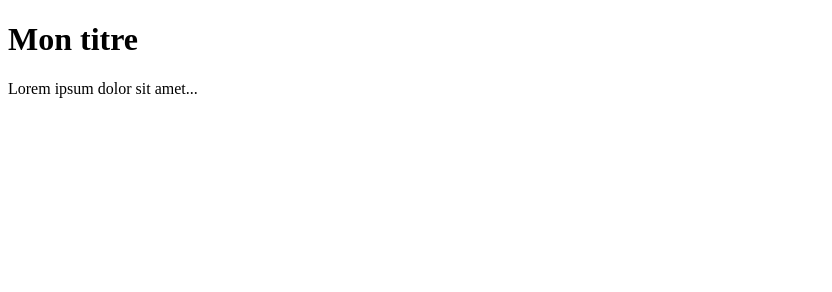
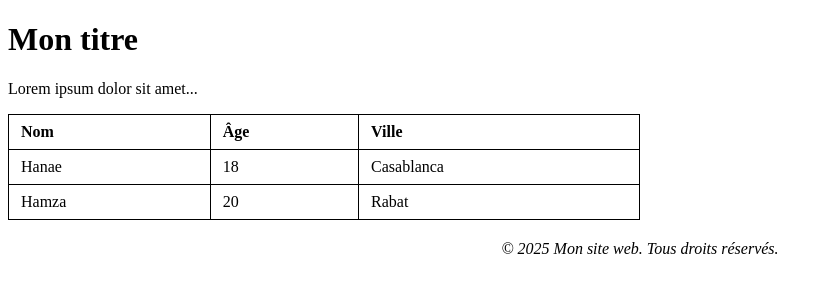
Before and after one commit to 20Hanae20/Moto-Team-FS202, a plain HTML site: page index.html in a window 1280 px wide. Shown: the whole page, without its empty margins (0-832 px from the left). Drawn offline with Linux system fonts and the light colour scheme.

Commit message:
Ajout du tableau et du footer à index.html

```diff
--- a/index.html
+++ b/index.html
@@ -1,3 +1,4 @@
+
 <!DOCTYPE html>
 <html lang="fr">
 <head>
@@ -7,12 +8,46 @@
     <style>
         table {
             border-collapse: collapse;
+            width: 50%;
         }
         th, td {
+            border: 1px solid #000;
             padding: 8px 12px;
+            text-align: left;
+        }
+        footer {
+            margin-top: 20px;
+            text-align: center;
+            font-style: italic;
         }
     </style>
-    </head>
+</head>
 <body>
-<h1>Mon titre</h1>
-<p>Lorem ipsum dolor sit amet...</p>
+    <h1>Mon titre</h1>
+    <p>Lorem ipsum dolor sit amet...</p>
+
+    <!-- Tableau -->
+    <table>
+        <tr>
+            <th>Nom</th>
+            <th>Âge</th>
+            <th>Ville</th>
+        </tr>
+        <tr>
+            <td>Hanae</td>
+            <td>18</td>
+            <td>Casablanca</td>
+        </tr>
+        <tr>
+            <td>Hamza</td>
+            <td>20</td>
+            <td>Rabat</td>
+        </tr>
+    </table>
+
+    <!-- Footer -->
+    <footer>
+        &copy; 2025 Mon site web. Tous droits réservés.
+    </footer>
+</body>
+</html>
```
